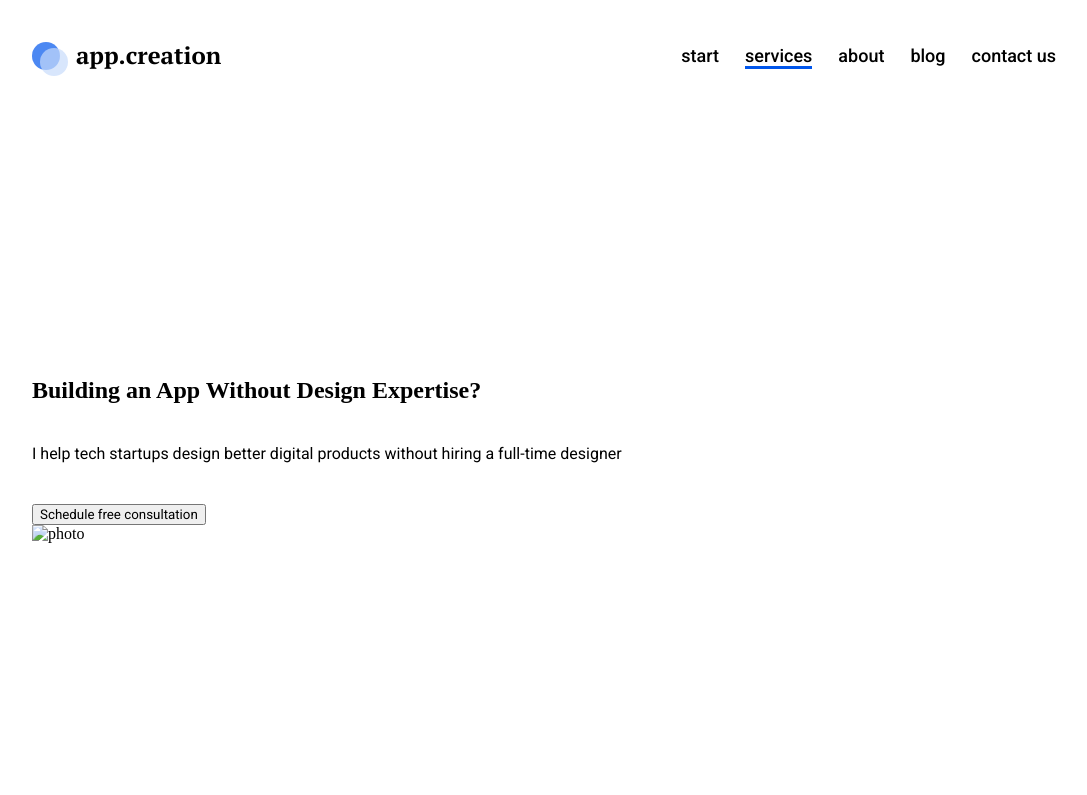
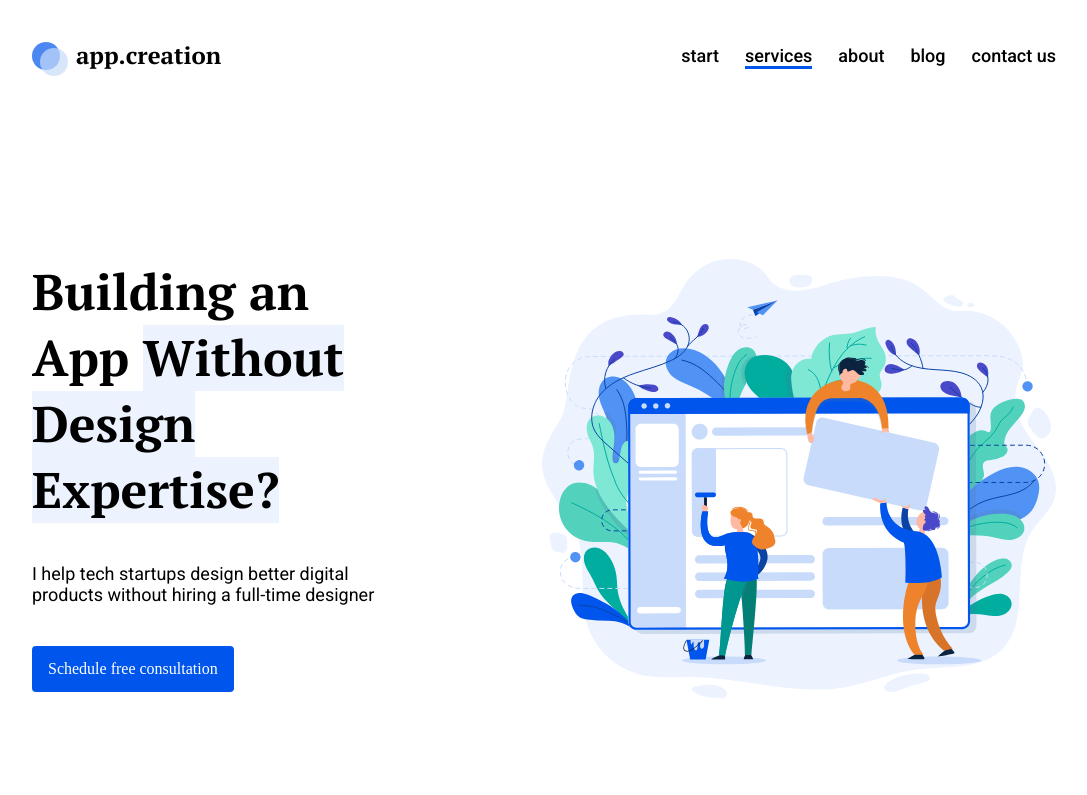
Before and after one commit to WebHeroSchool/LandingPage, a plain HTML site: page index.html in a window 1280 px wide. Shown: the whole page, without its empty margins (96-1183 px from the left). Drawn offline with Linux system fonts and the light colour scheme.

Commit message:
Создал основной блок

```diff
--- a/index.html
+++ b/index.html
@@ -23,15 +23,15 @@
           <a class="menu__link" href="#">contact us</a>
         </nav>
       </header>
-      <section class="section">
-        <main class="content">
-          <h1 class="content__title">Building an App Without Design Expertise?</h1>
-          <p class="content__desscription">I help tech startups design better digital products without hiring a full-time designer</p>
-          <button class="content__button">Schedule free consultation</button>
-        </main>
-        <div class="image-content">
-          <img class="image-content__image" src="#" alt="photo">
-        </div>
+      <section class="main">
+        <h1 class="main__title">
+          Building an App
+          <span class="main__title-text_highlight">
+            Without Design Expertise?
+          </span>
+        </h1>
+        <p class="main__desscription">I help tech startups design better digital products without hiring a full-time designer</p>
+        <a class="main__button" href="#">Schedule free consultation</a>
      </section>
    </div>
   </body>
--- a/styles.css
+++ b/styles.css
@@ -10,6 +10,7 @@ body {
 .header {
   display: flex;
   justify-content: space-between;
+  margin-bottom: 148px;
 }
 
 .logo {
@@ -102,19 +103,36 @@ body {
   background: #0056ec;
 }
 
-.content {
-  padding-top: 246px;
+.main {
+  padding: 0 63% 100px 0;
+  background: top right no-repeat url(img/mainImg.svg);
 }
 
-.content__title {
-  margin-bottom: 40px;
+.main__title {
+  margin: 0 0 40px 0;
+  font: 50px/66px pt_serifbold, arial, helvetica, sans-serif;
 }
 
-.content__desscription {
-  font-family: 'Roboto', sans-serif;
-  margin-bottom: 41px;
+.main__title-text_highlight {
+  background: #ecf3ff;
 }
 
-.content__button {
-  font-family: 'Roboto', sans-serif;
+.main__desscription {
+  margin: 0 0 41px 0;
+  font: 18px/21px Roboto, arial, helvetica, sans-serif;
 }
+
+.main__button {
+  display: inline-block;
+  padding: 14px 16px;
+  text-decoration: none;
+  border-radius: 4px;
+  background: #0056ec;
+  color: #fff;
+  font-family: 14px/16px Roboto, arial, helvetica, sans-serif;
+  transition: opacity .5s;
+}
+
+.main__button:hover {
+  opacity: .5;
+}
```
Also changed, not shown: img/mainImg.svg (added).
